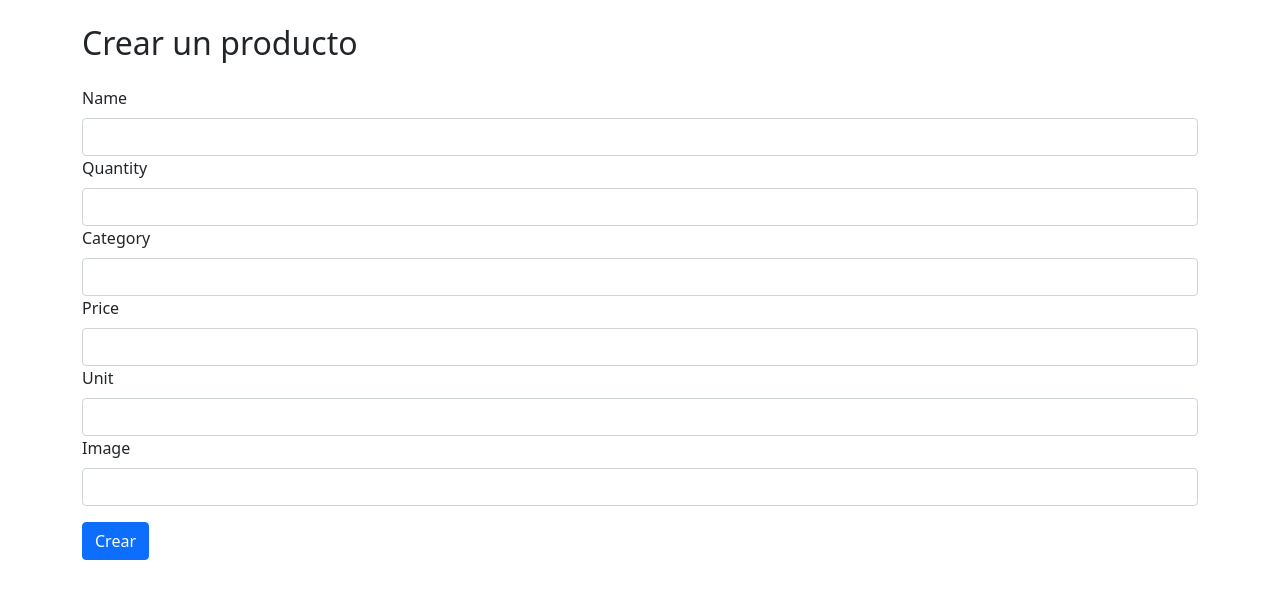
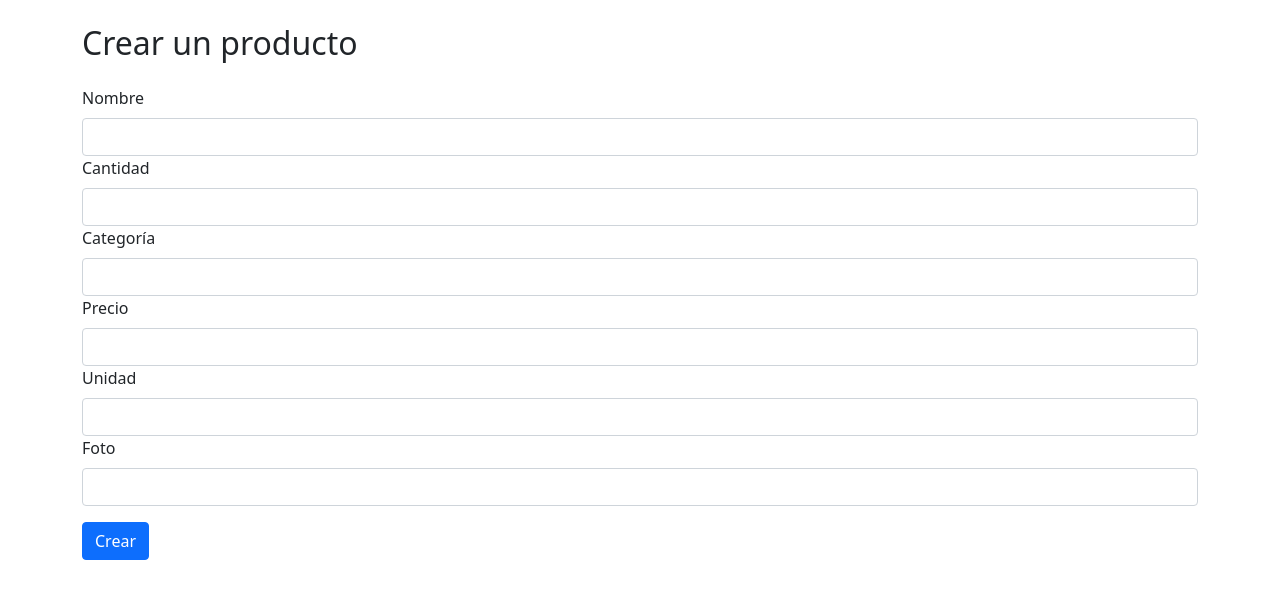
Before and after one commit to juanernestog/har-front, a React (Create React App) app: page /createProduct in a window 1280 px wide. Shown: the top 598 px of the page. Built offline with nearby package versions, Linux system fonts and the light colour scheme.

Commit message:
Add producer profile and create product pages

```diff
--- a/src/App.js
+++ b/src/App.js
@@ -1,6 +1,6 @@
-import React, { useState, useEffect } from 'react';
+import React, { useEffect } from 'react';
 import { Col, Container, Row, Spinner } from 'react-bootstrap';
-import { Routes, Route, BrowserRouter } from 'react-router-dom';
+import { Routes, Route } from 'react-router-dom';
 
 import Header from './components/Header';
 import Footer from './components/Footer';
@@ -20,6 +20,7 @@ export default function App() {
   console.log(window.location);
 
   const [invalidPage, setInvalidPage] = React.useState(false);
+  useEffect(() => {
     const functioningRoutes = [
       '/',
       '/login',
@@ -28,7 +29,6 @@ export default function App() {
       `/about`,
       `/contact`,
     ];
-  useEffect(() => {
     if (functioningRoutes.includes(window.location.pathname)) {
       console.log('Invalid page', window.location.pathname);
       setInvalidPage(false);
@@ -39,7 +39,6 @@ export default function App() {
 
   return (
     <UserProvider>
-      <BrowserRouter>
       {!invalidPage && <Header />}
       <Container>
         <Row>
@@ -56,10 +55,7 @@ export default function App() {
               <Routes>
                 <Route path="/" element={<Home />} />
                 <Route path="/signup" element={<Signup />} />
-                  <Route
-                    path="/signup/producers"
-                    element={<SignupProducers />}
-                  />
+                <Route path="/signup/producers" element={<SignupProducers />} />
                 <Route path="/login" element={<LogIn />} />
                 <Route path="/login/clients" element={<LogInClients />} />
                 <Route path="/login/producers" element={<LogInProducers />} />
@@ -71,7 +67,6 @@ export default function App() {
         </Row>
         {!invalidPage && <Footer />}
       </Container>
-      </BrowserRouter>
     </UserProvider>
   );
 }
--- a/src/index.js
+++ b/src/index.js
@@ -5,11 +5,14 @@ import App from './App';
 import reportWebVitals from './reportWebVitals';
 
 import 'bootstrap/dist/css/bootstrap.min.css';
+import { BrowserRouter } from 'react-router-dom';
 
 const root = ReactDOM.createRoot(document.getElementById('root'));
 root.render(
   <React.StrictMode>
-    <App />
+    <BrowserRouter>
+      <App />
+    </BrowserRouter>
   </React.StrictMode>,
 );
 
--- a/src/pages/CreateProduct.js
+++ b/src/pages/CreateProduct.js
@@ -1,19 +1,22 @@
-import React, { useState } from 'react';
+import React, { useContext, useState } from 'react';
 import { Alert, Button, Form } from 'react-bootstrap';
 import { useNavigate } from 'react-router-dom';
 
 import { createProduct } from '../api/products';
+import UserContext from '../containers/UserContext';
 
 export default function Create() {
   const navigate = useNavigate();
 
   const [error, setError] = useState('');
   const [loading, setLoading] = useState(false);
+  const { user } = useContext(UserContext);
 
   async function onSubmit(event) {
     event.preventDefault();
 
-    const { name, quantity, category, price, unit } = event.target.elements;
+    const { name, quantity, category, price, unit, picture } =
+      event.target.elements;
 
     try {
       setError('');
@@ -25,10 +28,12 @@ export default function Create() {
         category: category.value,
         price: price.value,
         unit: unit.value,
+        picture: picture.value,
+        userId: user._id,
       });
 
       setLoading(false);
-      navigate('/');
+      navigate(`/producers/${user._id}`);
     } catch (error) {
       setError(error);
       setLoading(false);
@@ -41,18 +46,18 @@ export default function Create() {
       {error && <Alert variant="danger">{error}</Alert>}
       <Form onSubmit={onSubmit}>
         <Form.Group className="mb-3">
-          <Form.Label>Name</Form.Label>
+          <Form.Label>Nombre</Form.Label>
           <Form.Control type="text" name="name" />
-          <Form.Label>Quantity</Form.Label>
+          <Form.Label>Cantidad</Form.Label>
           <Form.Control type="text" name="quantity" />
-          <Form.Label>Category</Form.Label>
+          <Form.Label>Categoría</Form.Label>
           <Form.Control type="text" name="category" />
-          <Form.Label>Price</Form.Label>
+          <Form.Label>Precio</Form.Label>
           <Form.Control type="text" name="price" />
-          <Form.Label>Unit</Form.Label>
+          <Form.Label>Unidad</Form.Label>
           <Form.Control type="text" name="unit" />
-          <Form.Label>Image</Form.Label>
-          <Form.Control type="text" name="image" />
+          <Form.Label>Foto</Form.Label>
+          <Form.Control type="text" name="picture" />
         </Form.Group>
         <Button variant="primary" type="submit" disabled={loading}>
           Crear
--- /dev/null
+++ b/src/pages/ProducerProfile.js
@@ -0,0 +1,66 @@
+import React, { useContext } from 'react';
+import { Alert, Button, Spinner } from 'react-bootstrap';
+import { Link, useNavigate, useParams } from 'react-router-dom';
+import ProductCard from '../components/ProductCard';
+import UserContext from '../containers/UserContext';
+import useProfile from '../hooks/useProfile';
+
+export default function ProducerProfile() {
+  const navigate = useNavigate();
+  const { id } = useParams();
+  const { user } = useContext(UserContext);
+  const { data, error, loading } = useProfile({ id });
+
+  function onDisplayProduct(event, id) {
+    event.stopPropagation();
+    navigate(`products/${id}`);
+  }
+
+  if (loading) {
+    return (
+      <Spinner animation="border" role="status">
+        <span className="visually-hidden">Loading...</span>
+      </Spinner>
+    );
+  }
+
+  return (
+    <>
+      {error && <Alert variant="danger">={error}</Alert>}
+      {user?.id === data.id && (
+        <Button
+          as={Link}
+          className="btn btn-primary mt-4"
+          to="/producers/profile"
+        >
+          Editar Perfil
+        </Button>
+      )}
+      <div className="px-4 py-5 my-5 text-center">
+        <h1 className="display-5 fw-bold">{data.name}</h1>
+        <div className="col-lg-6 mx-auto">
+          <h2>Mis productos</h2>
+          {data.products.map((item) => (
+            <div
+              className="d-flex justify-content-around"
+              key={item.id}
+              onClick={function (event) {
+                onDisplayProduct(item.id, event);
+              }}
+            >
+              <ProductCard
+                producer={item.producer}
+                name={item.name}
+                price={item.price}
+                unit={item.unit}
+              />
+            </div>
+          ))}
+          <Button as={Link} variant="primary" to="/createProduct">
+            Crear Producto
+          </Button>
+        </div>
+      </div>
+    </>
+  );
+}
```
Lines whose indentation alone changed are shown as unchanged.
